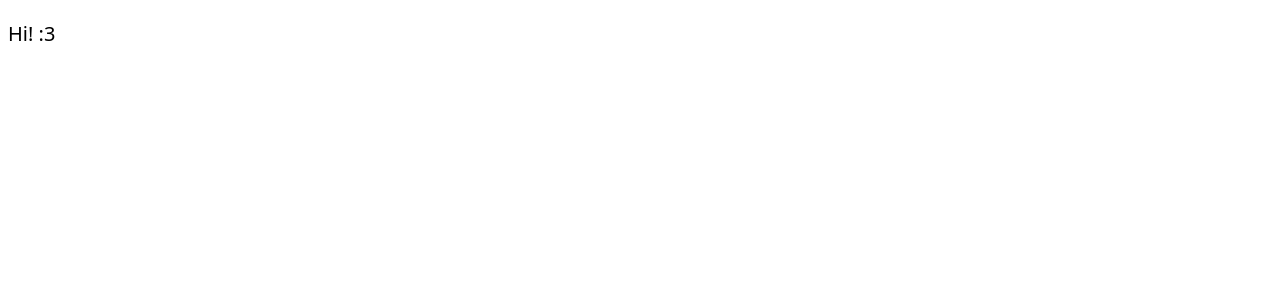
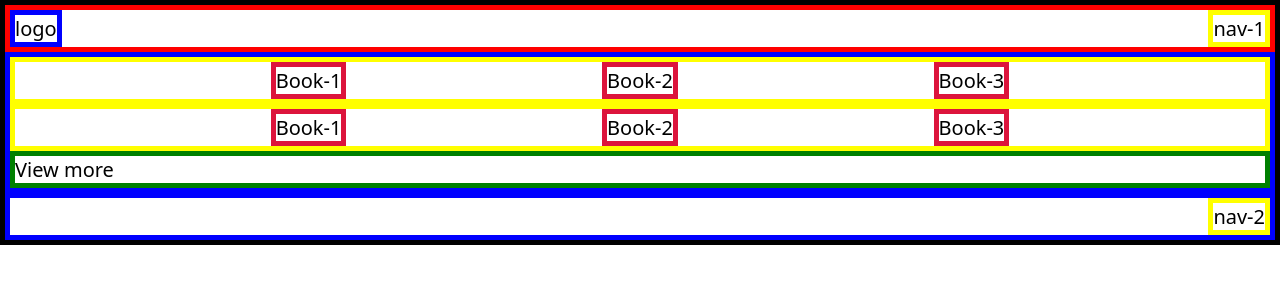
Before and after one commit to LongLoi-08/Longloi-08.github.io, a plain HTML site: page index.html in a window 1280 px wide. Drawn offline with Linux system fonts and the light colour scheme.

Commit message:
add a semi complete layout for the homepage

```diff
--- a/index.html
+++ b/index.html
@@ -19,6 +19,27 @@
     <title>Document</title>
 </head>
 <body>
-    <p>Hi! :3</p>
+    <header><!--Header-->
+        <div class="container-logo">logo</div>
+        <nav class="nav-1">nav-1</nav>
+    </header>
+
+    <div class="container-categories">
+        <div class="container-category"><!--Category-1-->
+            <div class="container-book">Book-1</div>
+            <div class="container-book">Book-2</div>
+            <div class="container-book">Book-3</div>
+        </div>
+        <div class="container-category"><!--Category-2-->
+            <div class="container-book">Book-1</div>
+            <div class="container-book">Book-2</div>
+            <div class="container-book">Book-3</div>
+        </div>
+        <div class="container-category-view-more">View more</div>
+    </div>
+
+    <footer><!--Footer-->
+        <nav class="nav-2">nav-2</nav>
+    </footer>
 </body>
 </html>
--- a/stylesheets/index.css
+++ b/stylesheets/index.css
@@ -8,6 +8,62 @@
     Acknowledgement: .
 */
 body {
+    display: flex;
+    flex-direction: column;
     font-family: system-ui, -apple-system, BlinkMacSystemFont, 'Segoe UI', Roboto, Oxygen, Ubuntu, Cantarell, 'Open Sans', 'Helvetica Neue', sans-serif;
     font-size: 20px;
+    margin: 0;
+
+    border: 5px solid black;                /*For developing process, would be delete after!*/
 }
+
+header {
+    display: flex;
+    flex-direction: row;
+    justify-content: space-between;
+
+    border: 5px solid red;                  /*For developing process, would be delete after!*/
+}
+
+.container-logo {
+    border: 5px solid blue;                 /*For developing process, would be delete after!*/
+}
+
+.nav-1 {
+    border: 5px solid yellow;               /*For developing process, would be delete after!*/
+}
+
+.container-categories {
+    display: flex;
+    flex-direction: column;
+
+    border: 5px solid blue;                 /*For developing process, would be delete after!*/
+}
+
+.container-category {
+    display: flex;
+    flex-direction: row;
+    justify-content: space-evenly;
+
+    border: 5px solid yellow;               /*For developing process, would be delete after!*/
+}
+
+.container-book {
+    border: 5px solid crimson;              /*For developing process, would be delete after!*/
+}
+
+.container-category-view-more {
+    border: 5px solid green;
+}
+
+footer {
+    display: flex;
+    flex-direction: row;
+    justify-content: right;
+
+    border: 5px solid blue;                 /*For developing process, would be delete after!*/
+}
+
+.nav-2 {
+    border: 5px solid yellow;               /*For developing process, would be delete after!*/
+}
```
